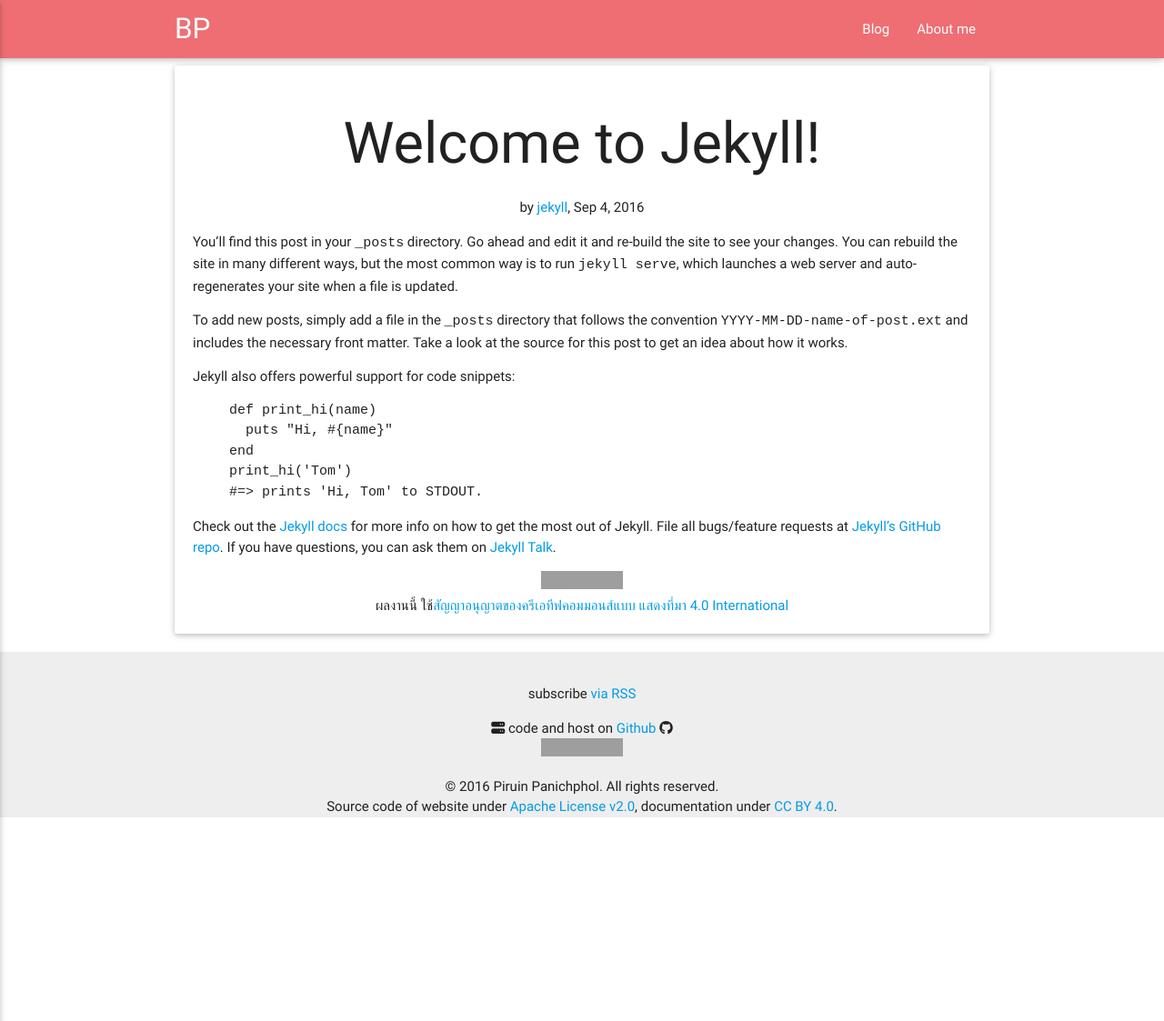
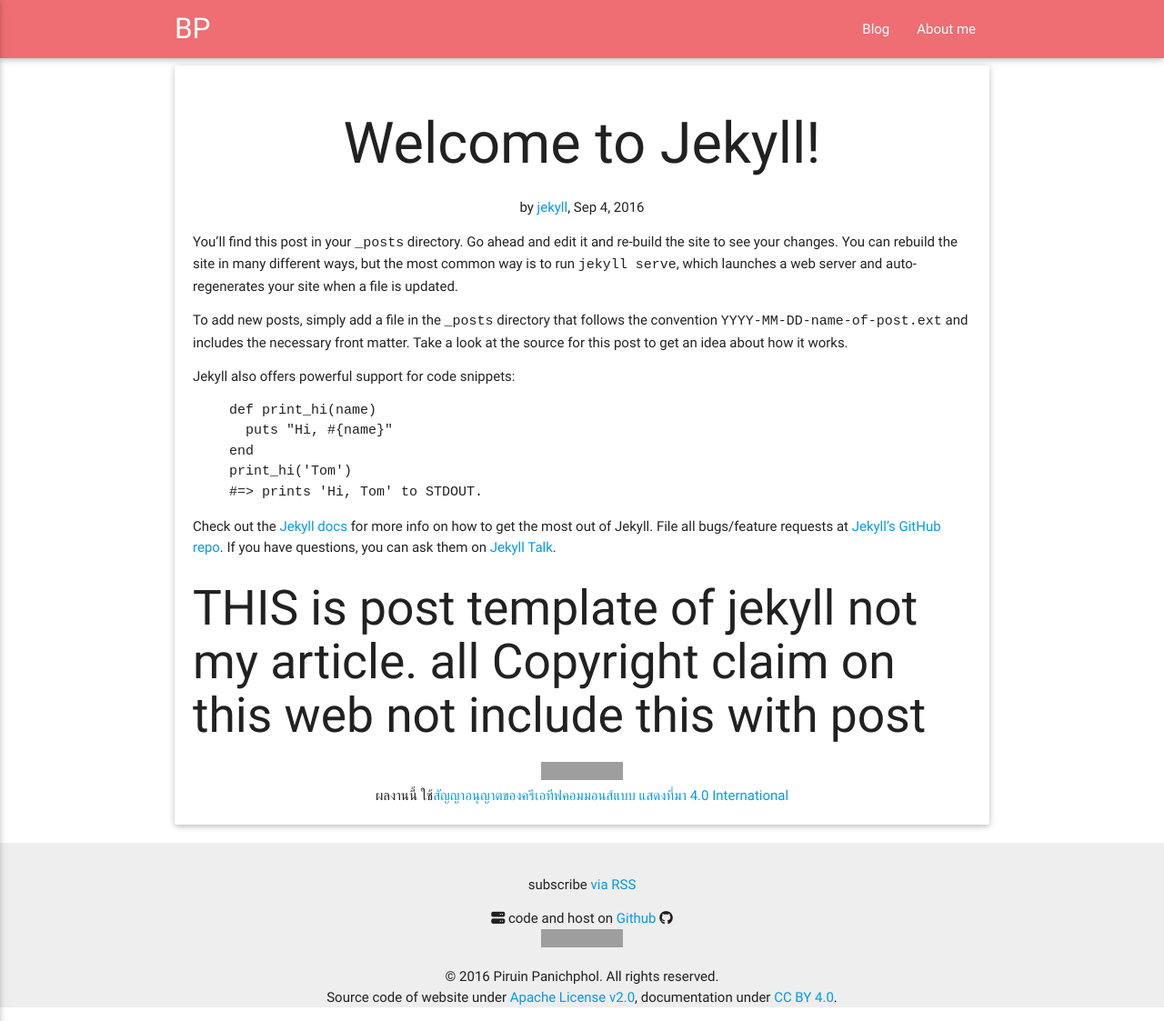
Before and after one commit to piruin/piruin.github.io, a Jekyll site: the page built from _posts/2016-09-04-welcome-to-jekyll.markdown, in a window 1280 px wide and 1123 px high. Shown: the whole window at 91% size. Built offline with Jekyll 4.4.1, drawn with Linux system fonts in a browser that asks for light colours; nearby versions of some CDN libraries; grey boxes are pictures that could not be loaded.

Commit message:
at note on default jekyll file

```diff
--- a/_posts/2016-09-04-welcome-to-jekyll.markdown
+++ b/_posts/2016-09-04-welcome-to-jekyll.markdown
@@ -25,3 +25,5 @@
 [jekyll-docs]: http://jekyllrb.com/docs/home
 [jekyll-gh]:   https://github.com/jekyll/jekyll
 [jekyll-talk]: https://talk.jekyllrb.com/
+
+## THIS is post template of jekyll not my article. all Copyright claim on this web not include this with post
```
